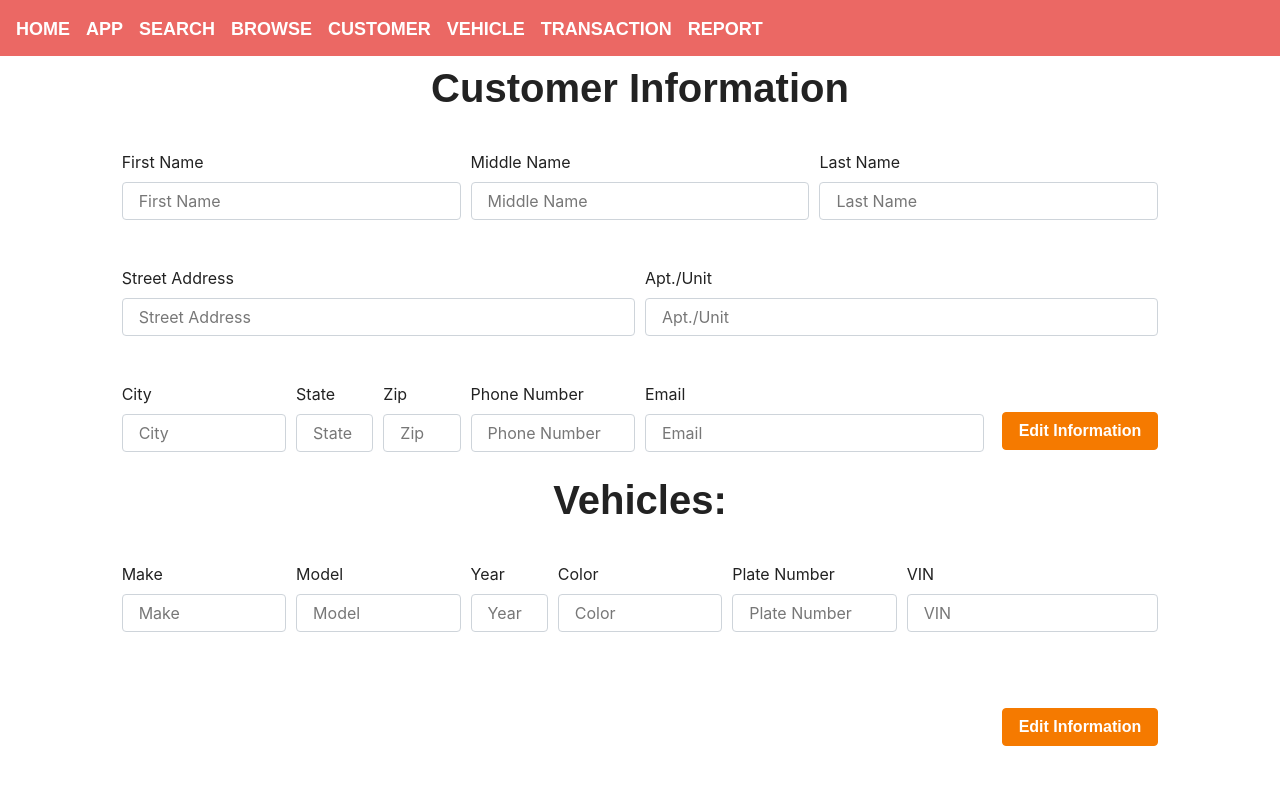
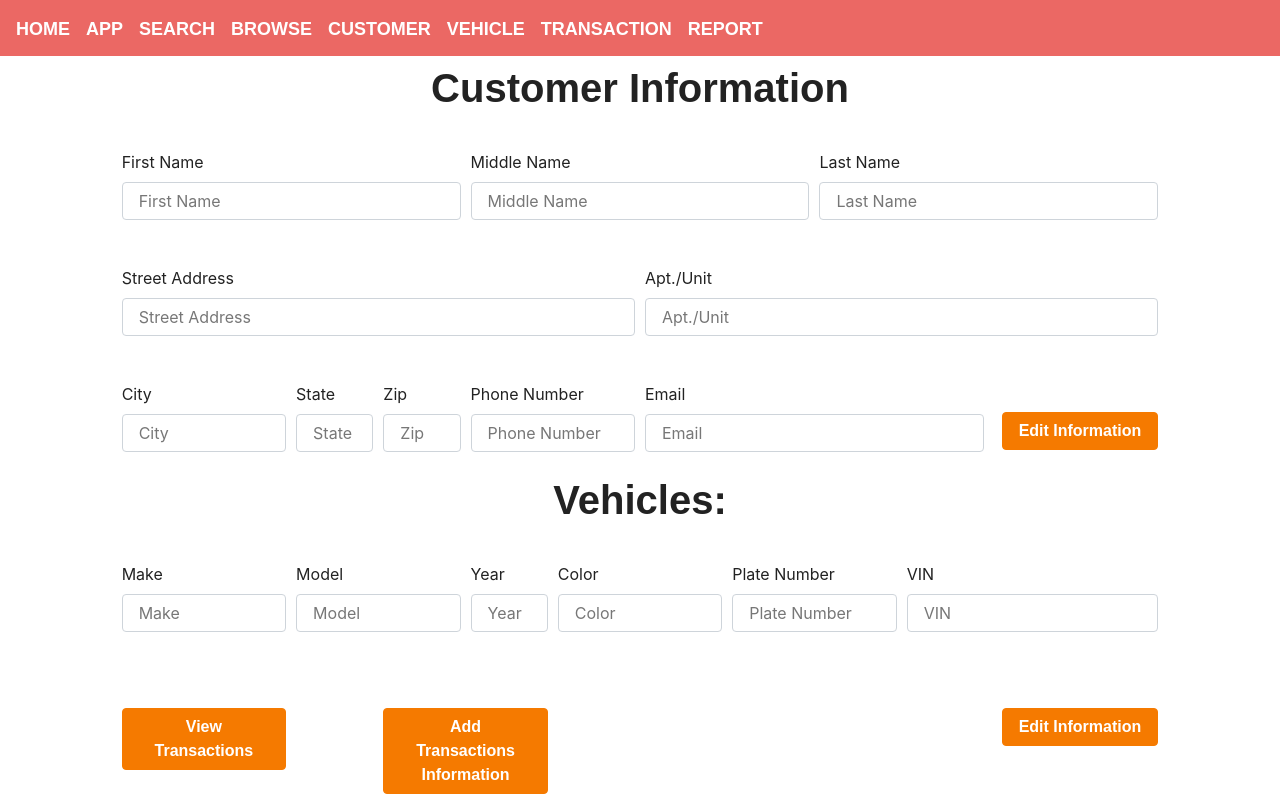
Before and after one commit to kylecox213/AutoMate, a React (Create React App) app in the folder client/: page /app/customer in a window 1280 px wide. Built offline with nearby package versions, Linux system fonts and the light colour scheme; a web font is replaced by a local one.

Commit message:
more button and form field edits across pages

```diff
--- a/client/src/pages/Customer.js
+++ b/client/src/pages/Customer.js
@@ -227,7 +227,22 @@ class Customer extends React.Component {
                 </Col>
               </div>
               <div className="form-row" style={{ marginTop: "30px" }}>
-                <Col size="sm-10" />
+                <Col size="sm-2">
+                  <EditBtn
+                    type="submit"
+                    className="btn btn-block"
+                    onClick={this.handleInputChange}
+                    >View Transactions</EditBtn>
+                </Col>
+                <Col size="sm-1" />
+                <Col size="sm-2">
+                  <EditBtn
+                    type="submit"
+                    className="btn btn-block"
+                    onClick={this.handleInputChange}
+                    >Add Transactions Information</EditBtn>
+                </Col>
+                <Col size="sm-5" />
                 <Col size="sm-2">
                   <EditBtn
                     type="submit"
@@ -235,7 +250,6 @@ class Customer extends React.Component {
                     onClick={this.handleInputChange}
                     >Edit Information</EditBtn>
                 </Col>
-
               </div>
             </form>
           </Col>
```
